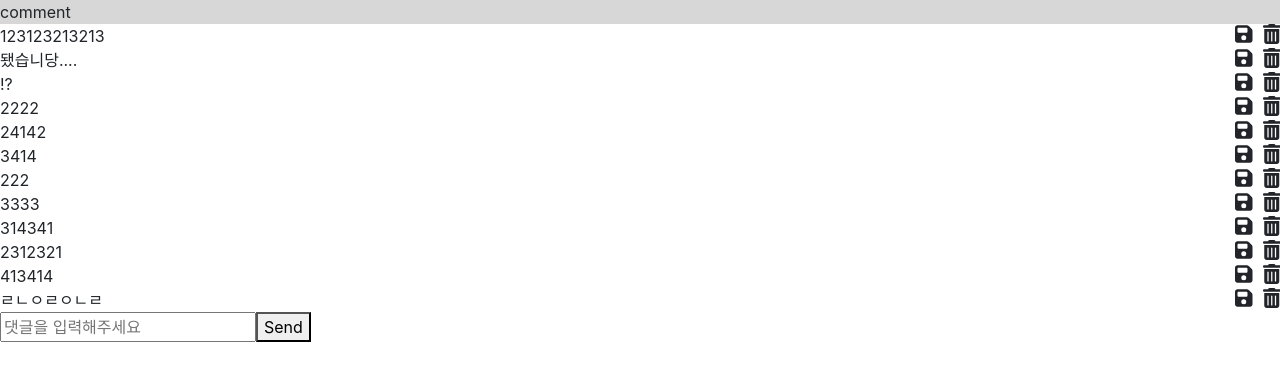
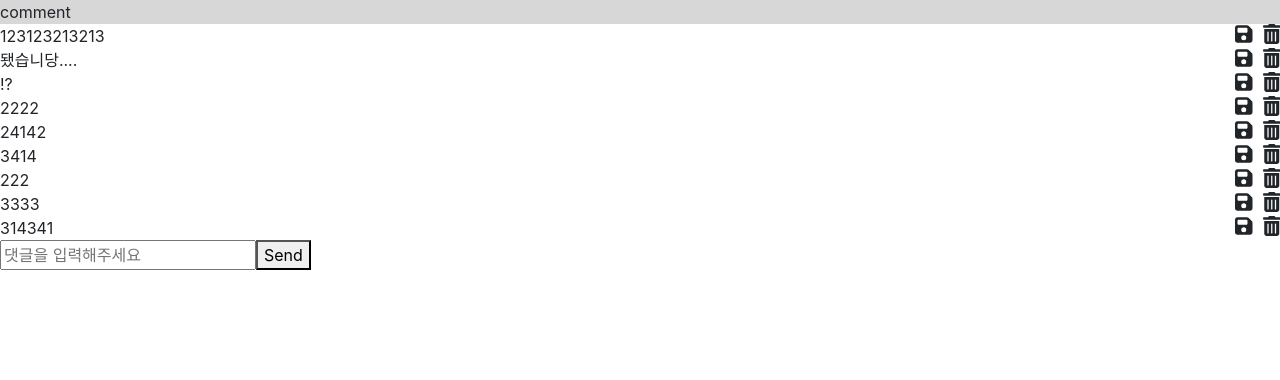
Before and after one commit to chipmunkcol/2pan_4pan_heroku, a React (Create React App) app: page / in a window 1280 px wide. Shown: the top 380 px of the page. Built offline with nearby package versions, Linux system fonts and the light colour scheme; data requests are answered from the project's data file.

Commit message:
댓글 리덕스 Thunk로 옮김 css 추가해야함!

```diff
--- a/db.json
+++ b/db.json
@@ -44,21 +44,6 @@
       "reply": "314341",
       "edit": false,
       "id": 10
-    },
-    {
-      "reply": "2312321",
-      "edit": false,
-      "id": 11
-    },
-    {
-      "reply": "413414",
-      "edit": false,
-      "id": 12
-    },
-    {
-      "reply": "ㄹㄴㅇㄹㅇㄴㄹ",
-      "edit": false,
-      "id": 13
     }
   ]
 }
--- a/src/App.js
+++ b/src/App.js
@@ -6,7 +6,7 @@ import { faTrashCan, faFloppyDisk } from "@fortawesome/free-solid-svg-icons";
 import styled from 'styled-components'
 
 
-
+//push 연습
 function App () {
   const [reply, setReply] = useState('')
   const [editReply, setEditReply] = useState('')
```
